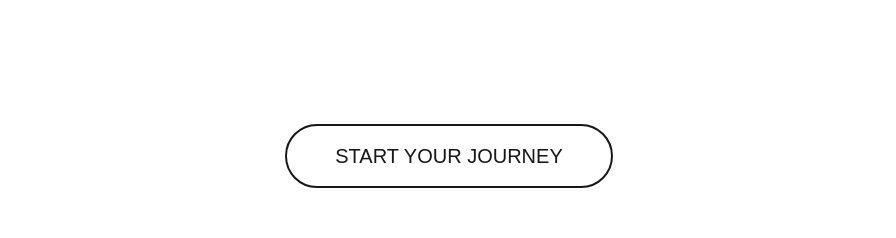
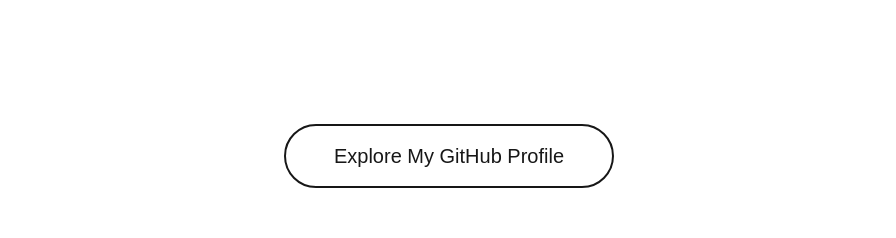
Before and after one commit to robelmeasho/My-Personal-Web-Dev-Site, a Next.js app: page / in a window 1280 px wide. Shown: the part 1200-1438 px from the top of the page, without its empty margins (191-1087 px from the left). Built offline with nearby package versions, Linux system fonts and the light colour scheme.

Commit message:
Update page.tsx

```diff
--- a/src/app/page.tsx
+++ b/src/app/page.tsx
@@ -402,19 +402,19 @@
           </div>
         </div>
 
-        <motion.div
+         <motion.div
           className="mt-16 md:mt-24 text-center"
           initial={{ y: 50, opacity: 0 }}
           animate={{ y: 0, opacity: 1 }}
           transition={{ duration: 0.8, delay: 0.5 }}
         >
-          <Link href="/assessment">
+          <Link href="https://github.com/robelmeasho" target="_blank" rel="noopener noreferrer">
             <motion.span
               className="inline-block text-neon-teal text-lg md:text-xl px-8 md:px-12 py-3 md:py-4 border-2 border-neon-teal rounded-full hover:bg-neon-teal hover:bg-opacity-10 transition-all duration-300 cursor-pointer"
               whileHover={{ scale: 1.05 }}
               whileTap={{ scale: 0.98 }}
             >
-              START YOUR JOURNEY
+              Explore My GitHub Profile
             </motion.span>
           </Link>
         </motion.div>
```
